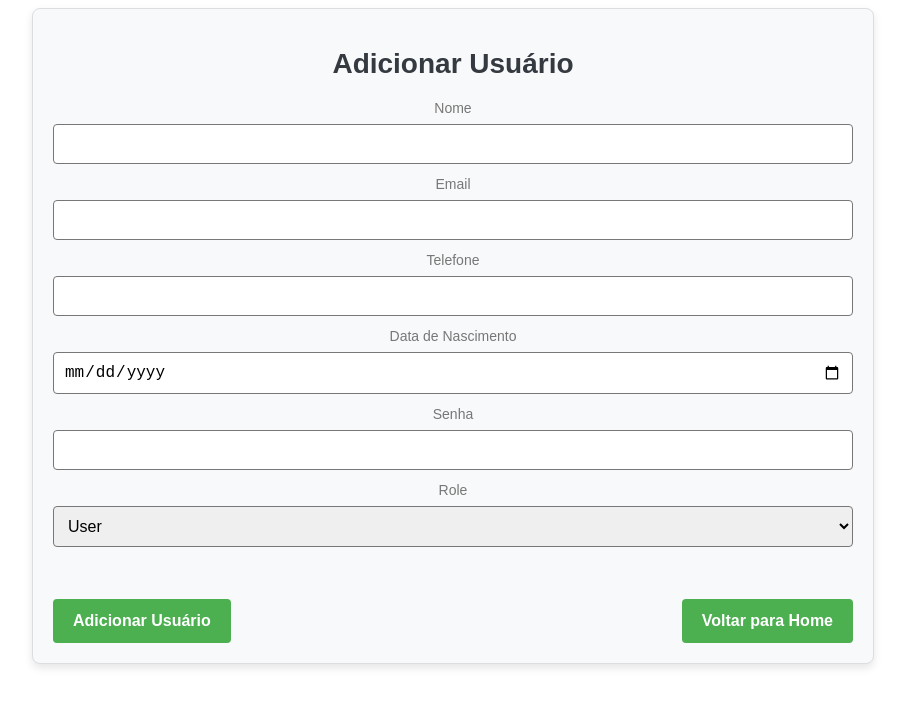
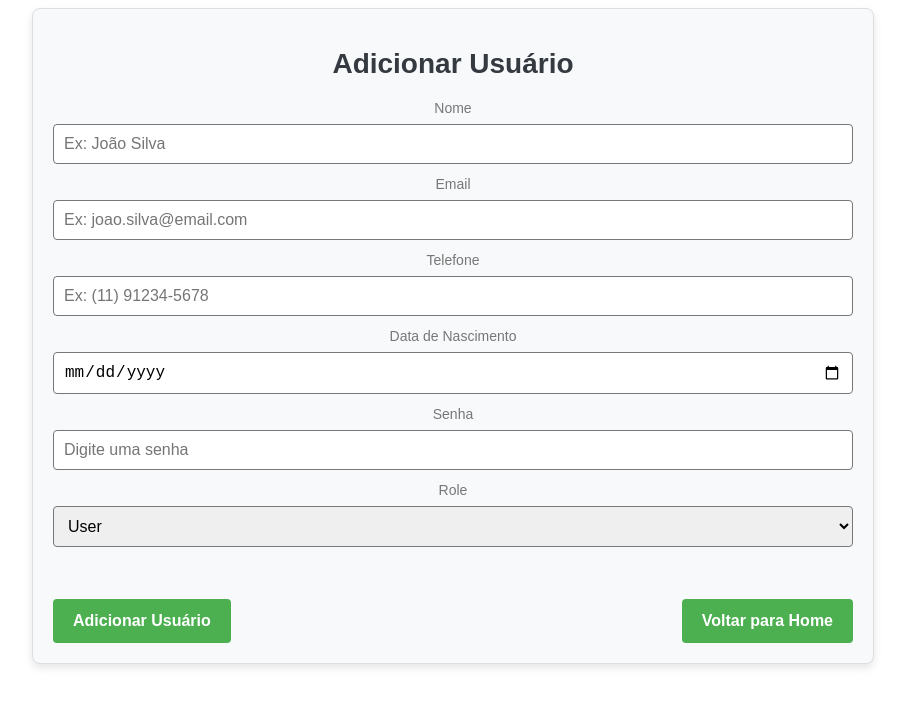
Before and after one commit to scosme20/Desafio-instituto-taqtile, a React (Create React App) app in the folder desafio-taqtile/: page /add-user in a window 1280 px wide. Shown: the top 706 px of the page, without its empty margins (187-1092 px from the left). Built offline with nearby package versions, Linux system fonts and the light colour scheme.

Commit message:
Add arquivo .env, add placeholder para facilitar a interação com o usuário

```diff
--- a/desafio-taqtile/package.json
+++ b/desafio-taqtile/package.json
@@ -11,6 +11,7 @@
     "@types/node": "^16.18.101",
     "@types/react": "^18.3.3",
     "@types/react-dom": "^18.3.0",
+    "dotenv": "^16.4.5",
     "eslint": "^8.57.0",
     "react": "^18.3.1",
     "react-dom": "^18.3.1",
--- a/desafio-taqtile/src/Components/User/AddUser.tsx
+++ b/desafio-taqtile/src/Components/User/AddUser.tsx
@@ -1,5 +1,5 @@
-import React, { useState } from "react";
-import { useMutation } from "@apollo/client";
+import React, { useState, useEffect } from "react";
+import { useMutation, ApolloError } from "@apollo/client";
 import { CREATE_USER_MUTATION } from "../../GraphQl/Mutations/AddMutatios";
 import {
   Form,
@@ -13,31 +13,56 @@ import {
 } from "../../Styles/AddUserStyles";
 import { useNavigate, Link } from "react-router-dom";
 
+interface UserInput {
+  name: string;
+  email: string;
+  phone: string;
+  birthDate: string;
+  password: string;
+  role: string;
+}
+
+interface CreateUserMutationData {
+  createUser: {
+    id: string;
+    name: string;
+    phone: string;
+    birthDate: string;
+    email: string;
+    role: string;
+  };
+}
+
 const AddUserForm: React.FC = () => {
-  const [name, setName] = useState("");
-  const [email, setEmail] = useState("");
-  const [phone, setPhone] = useState("");
-  const [birthDate, setBirthDate] = useState("");
-  const [password, setPassword] = useState("");
-  const [role, setRole] = useState("user");
+  const [name, setName] = useState<string>("");
+  const [email, setEmail] = useState<string>("");
+  const [phone, setPhone] = useState<string>("");
+  const [birthDate, setBirthDate] = useState<string>("");
+  const [password, setPassword] = useState<string>("");
+  const [role, setRole] = useState<string>("user");
   const [error, setError] = useState<string>("");
-  const [loading, setLoading] = useState(false);
+  const [loading, setLoading] = useState<boolean>(false);
 
-  const [addUser] = useMutation(CREATE_USER_MUTATION);
+  const [addUser] = useMutation<CreateUserMutationData, { data: UserInput }>(
+    CREATE_USER_MUTATION,
+  );
   const navigate = useNavigate();
+
+  useEffect(() => {
+    setName("");
+    setEmail("");
+    setPhone("");
+    setBirthDate("");
+    setPassword("");
+    setRole("user");
+    setError("");
+    setLoading(false);
+  }, []);
 
   const handleSubmit = async (e: React.FormEvent) => {
     e.preventDefault();
     setLoading(true);
     const formattedBirthDate = new Date(birthDate).toISOString();
-    console.log("Submitting:", {
-      name,
-      email,
-      phone,
-      birthDate: formattedBirthDate,
-      password,
-      role,
-    });
     try {
       await addUser({
         variables: {
@@ -52,9 +77,12 @@ const AddUserForm: React.FC = () => {
         },
       });
       navigate("/home");
-    } catch (err: any) {
-      console.error("Error creating user:", err);
-      setError(err.message as string);
+    } catch (err) {
+      if (err instanceof ApolloError) {
+        setError(err.message);
+      } else {
+        console.error("Unexpected error:", err);
+      }
     } finally {
       setLoading(false);
     }
@@ -64,11 +92,23 @@ const AddUserForm: React.FC = () => {
     <Form onSubmit={handleSubmit}>
       <Title>Adicionar Usuário</Title>
       <Label>Nome</Label>
-      <Input value={name} onChange={(e) => setName(e.target.value)} />
+      <Input
+        value={name}
+        onChange={(e) => setName(e.target.value)}
+        placeholder="Ex: João Silva"
+      />
       <Label>Email</Label>
-      <Input value={email} onChange={(e) => setEmail(e.target.value)} />
+      <Input
+        value={email}
+        onChange={(e) => setEmail(e.target.value)}
+        placeholder="Ex: joao.silva@email.com"
+      />
       <Label>Telefone</Label>
-      <Input value={phone} onChange={(e) => setPhone(e.target.value)} />
+      <Input
+        value={phone}
+        onChange={(e) => setPhone(e.target.value)}
+        placeholder="Ex: (11) 91234-5678"
+      />
       <Label>Data de Nascimento</Label>
       <Input
         type="date"
@@ -80,6 +120,7 @@ const AddUserForm: React.FC = () => {
         type="password"
         value={password}
         onChange={(e) => setPassword(e.target.value)}
+        placeholder="Digite uma senha"
       />
       <Label>Role</Label>
       <Select value={role} onChange={(e) => setRole(e.target.value)}>
--- a/desafio-taqtile/src/Components/User/LoginForm.tsx
+++ b/desafio-taqtile/src/Components/User/LoginForm.tsx
@@ -1,5 +1,5 @@
 import React, { useState } from "react";
-import { useMutation } from "@apollo/client";
+import { useMutation, ApolloError } from "@apollo/client";
 import { LOGIN_MUTATION } from "../../GraphQl/Mutations/LoginMutation";
 import {
   Form,
@@ -13,7 +13,7 @@ import { useNavigate } from "react-router-dom";
 const LoginForm: React.FC = () => {
   const [email, setEmail] = useState("");
   const [password, setPassword] = useState("");
-  const [error, setError] = useState<string>("");
+  const [error, setError] = useState<string | undefined>(undefined);
   const [loading, setLoading] = useState(false);
 
   const [login] = useMutation(LOGIN_MUTATION);
@@ -37,8 +37,12 @@ const LoginForm: React.FC = () => {
       localStorage.setItem("token", token);
 
       navigate("/home");
-    } catch (err: any) {
-      setError(err.message as string);
+    } catch (err) {
+      if (err instanceof ApolloError) {
+        setError(err.message);
+      } else {
+        setError("Ocorreu um erro ao fazer login.");
+      }
     } finally {
       setLoading(false);
     }
@@ -51,12 +55,14 @@ const LoginForm: React.FC = () => {
         type="email"
         value={email}
         onChange={(e) => setEmail(e.target.value)}
+        placeholder="Digite seu email"
       />
       <Label>Senha</Label>
       <Input
         type="password"
         value={password}
         onChange={(e) => setPassword(e.target.value)}
+        placeholder="Digite sua senha"
       />
       {error && <ErrorMessage>{error}</ErrorMessage>}
       <Button type="submit" disabled={loading}>
--- a/desafio-taqtile/src/GraphQl/Apollo/ApolloClient.ts
+++ b/desafio-taqtile/src/GraphQl/Apollo/ApolloClient.ts
@@ -2,7 +2,7 @@ import { ApolloClient, InMemoryCache, createHttpLink } from "@apollo/client";
 import { setContext } from "@apollo/client/link/context";
 
 const httpLink = createHttpLink({
-  uri: "https://template-onboarding-node-sjz6wnaoia-uc.a.run.app/graphql",
+  uri: process.env.REACT_APP_GRAPHQL_URI,
 });
 
 const authLink = setContext((_, { headers }) => {
@@ -10,7 +10,7 @@ const authLink = setContext((_, { headers }) => {
   return {
     headers: {
       ...headers,
-      authorization: token ? ` ${token}` : "",
+      authorization: token ? `${token}` : "",
     },
   };
 });
--- a/desafio-taqtile/src/Styles/UserDetails.tsx
+++ b/desafio-taqtile/src/Styles/UserDetails.tsx
@@ -88,3 +88,17 @@ export const BackButton = styled.button`
     padding: 0 10px;
   }
 `;
+
+export const ButtonWrapper = styled.div`
+  margin-top: 20px;
+  text-align: center;
+
+  p {
+    margin-bottom: 10px;
+  }
+`;
+
+export const Button = styled(BackButton)`
+  background-color: #007bff;
+  margin-top: 10px;
+`;
```
Also changed, not shown: 2 other files (tests, documents, lock files or other folders).
